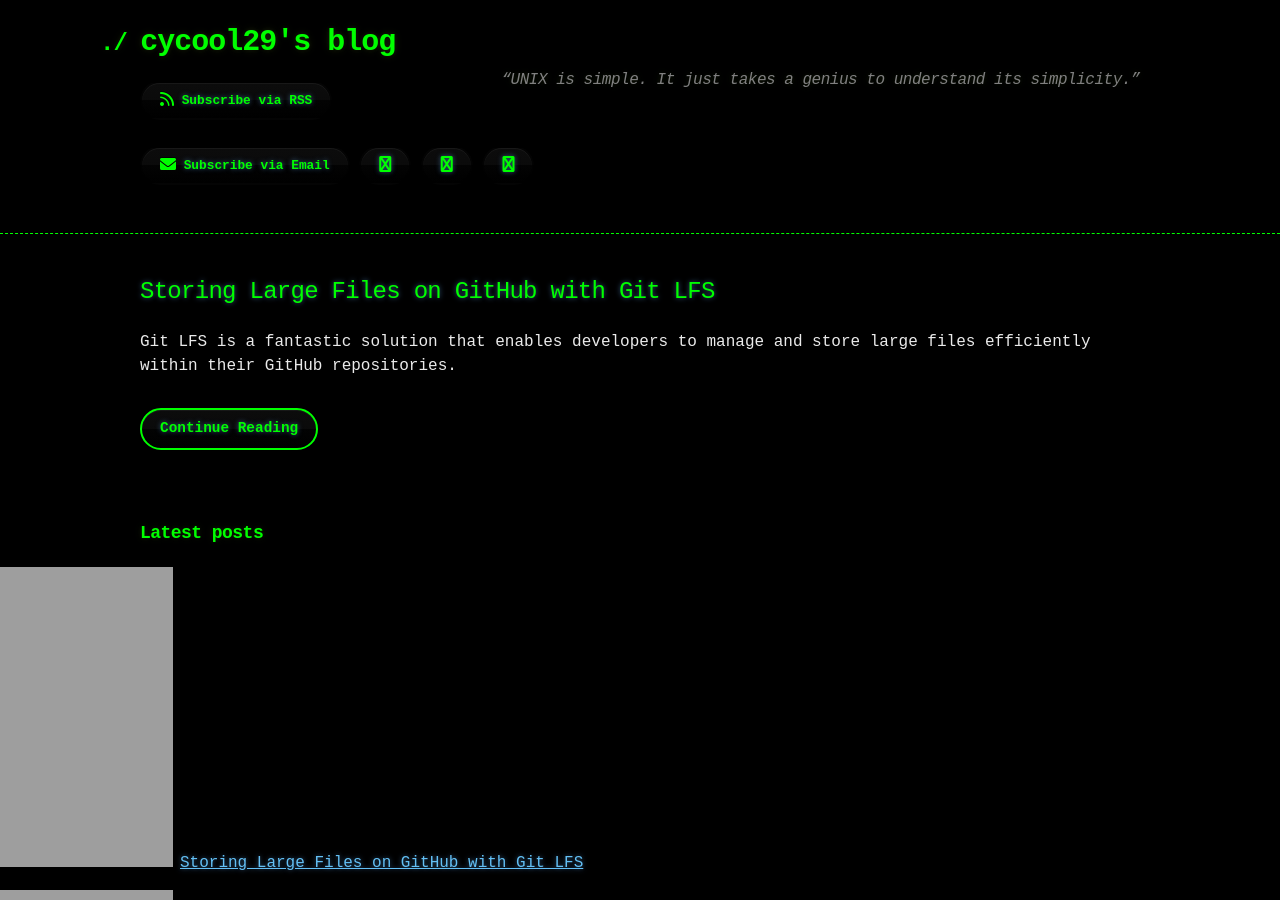
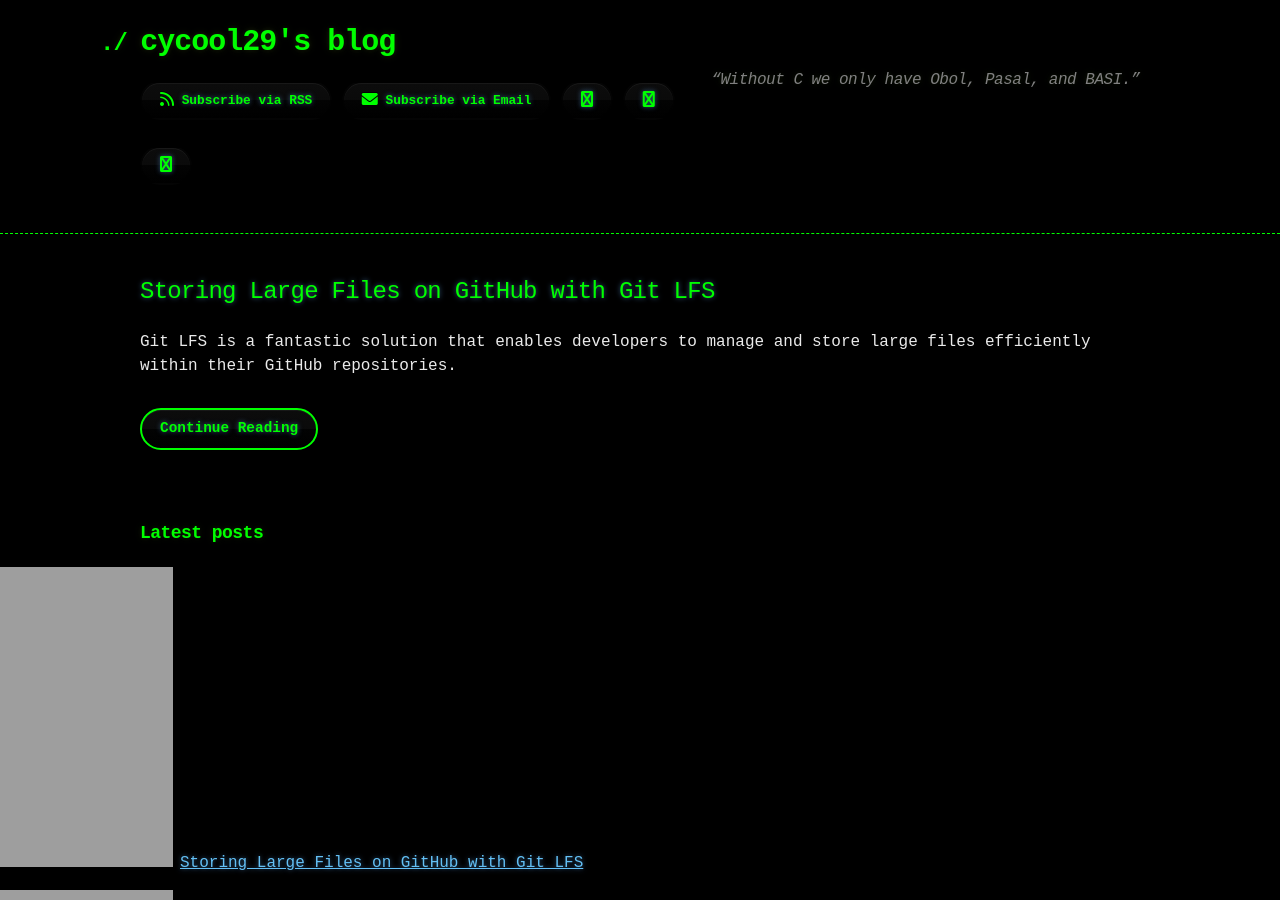
Before and after one commit to cycool29/cycool29.github.io, a Jekyll site: the page built from index.md, in a window 1280 px wide and 900 px high. Built offline with Jekyll 4.4.1, drawn with Linux system fonts in a browser that asks for light colours; a style sheet for code colours, icons or effects is not loaded.

Commit message:
Update quotes

```diff
--- a/_config.yml
+++ b/_config.yml
@@ -1,5 +1,5 @@
 title: cycool29's blog
-description: "“UNIX is simple. It just takes a genius to understand its simplicity.” "
+description: "“Without C we only have Obol, Pasal, and BASI.” "
 bio: A high school student. Intermediate in Python, Git, Bash. Learning JavaScript. He/Him. "
 author: cycool29
 url: https://cycool29.github.io
```
